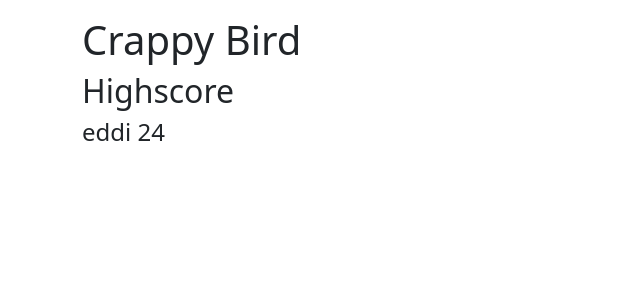
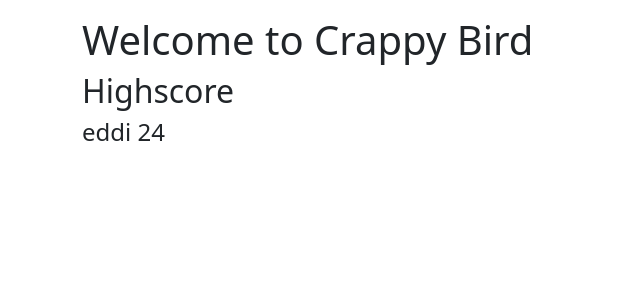
Before and after one commit to jtam64/pygame_final_project, a Flask app: page / in a window 1280 px wide. Shown: the part 24-324 px from the top of the page, without its empty margins (0-640 px from the left). Run offline with Flask 2, Linux system fonts and the light colour scheme.

Commit message:
added welcome text to index and fixed links in scores.html

```diff
--- a/templates/index.html
+++ b/templates/index.html
@@ -2,7 +2,7 @@
 
 {% block content %}
 
-    <h1> Crappy Bird </h1>
+    <h1> Welcome to Crappy Bird </h1>
     <div>
         <h2> Highscore </h2>
         {% for key, value in highscore.items() %}
--- a/templates/scores.html
+++ b/templates/scores.html
@@ -7,7 +7,7 @@
         <th>Score</th>
     </tr>
     <tr>
-        <a href="{{ url_for('player', name=player[0]) }}">{{ player[0] }}</a>
+        <td><a href="{{ url_for('player', name=player[0]) }}">{{ player[0] }}</a></td>
         <td>{{ player[1] }}</td>
     </tr>
 </table>
```
